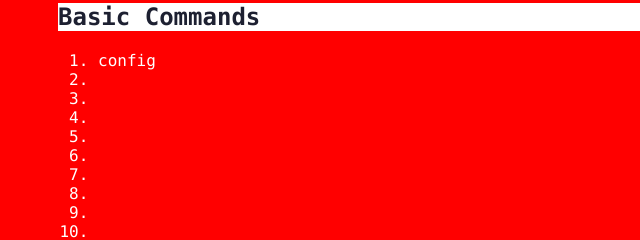
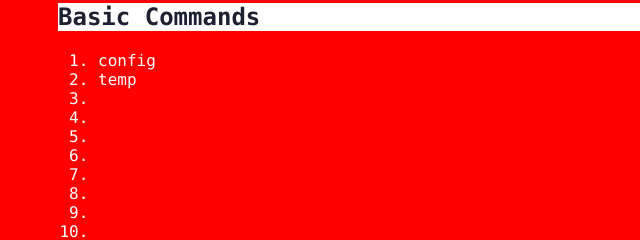
Before and after one commit to sl7xman/dzfgit_learning, a plain HTML site: page index.html in a window 1280 px wide. Both pictures are taken after a click on the element "Basic Commands". Shown: the part 290-530 px from the top of the page, 0-640 px from the left. Drawn offline with Linux system fonts and the light colour scheme.

Commit message:
Modify index.html template

```diff
--- a/index.html
+++ b/index.html
@@ -30,7 +30,7 @@
             <div class="panel">
                 <ol>
                     <li>config</li>
-                    <li></li>
+                    <li>temp</li>
                     <li></li>
                     <li></li>
                     <li></li>
```
